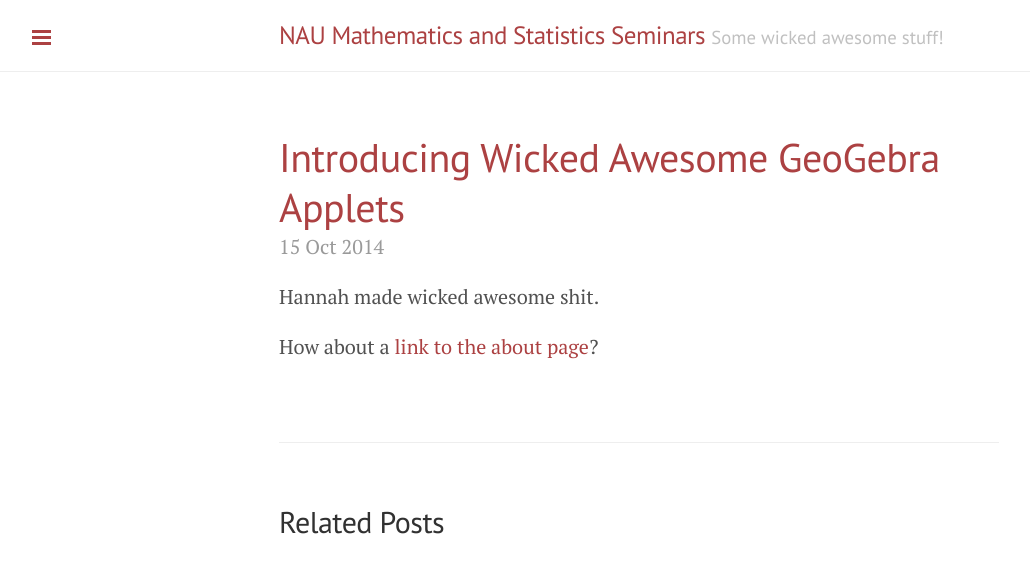
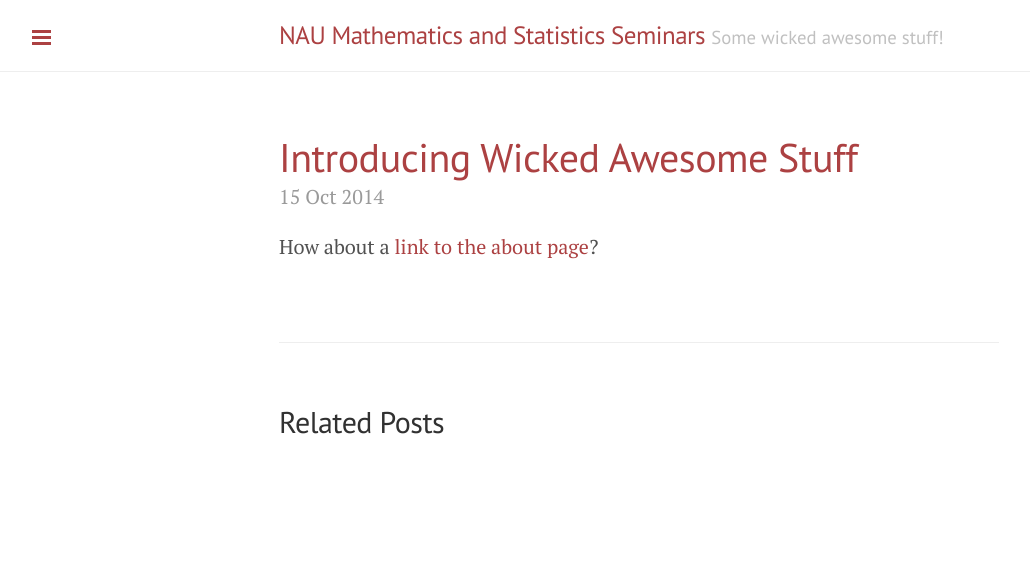
Before and after one commit to NAUMathStat/seminars, a Jekyll site: the page built from _posts/2014-10-15-introducing-wicked-awesome-stuff.md, in a window 1280 px wide. Shown: the top 573 px of the page, without its empty margins (1-1031 px from the left). Built offline with Jekyll 4.4.1, drawn with Linux system fonts in a browser that asks for light colours; Markdown is read by kramdown in place of the engine named in the settings.

Commit message:
Update post

```diff
--- a/_posts/2014-10-15-introducing-wicked-awesome-geogebra-applets.md
+++ b/_posts/2014-10-15-introducing-wicked-awesome-stuff.md
@@ -1,8 +1,6 @@
 ---
 layout: post
-title: Introducing Wicked Awesome GeoGebra Applets
+title: Introducing Wicked Awesome Stuff
 ---
 
-Hannah made wicked awesome shit.
-
 How about a [link to the about page]({{ site.baseurl }}/about)?
```
